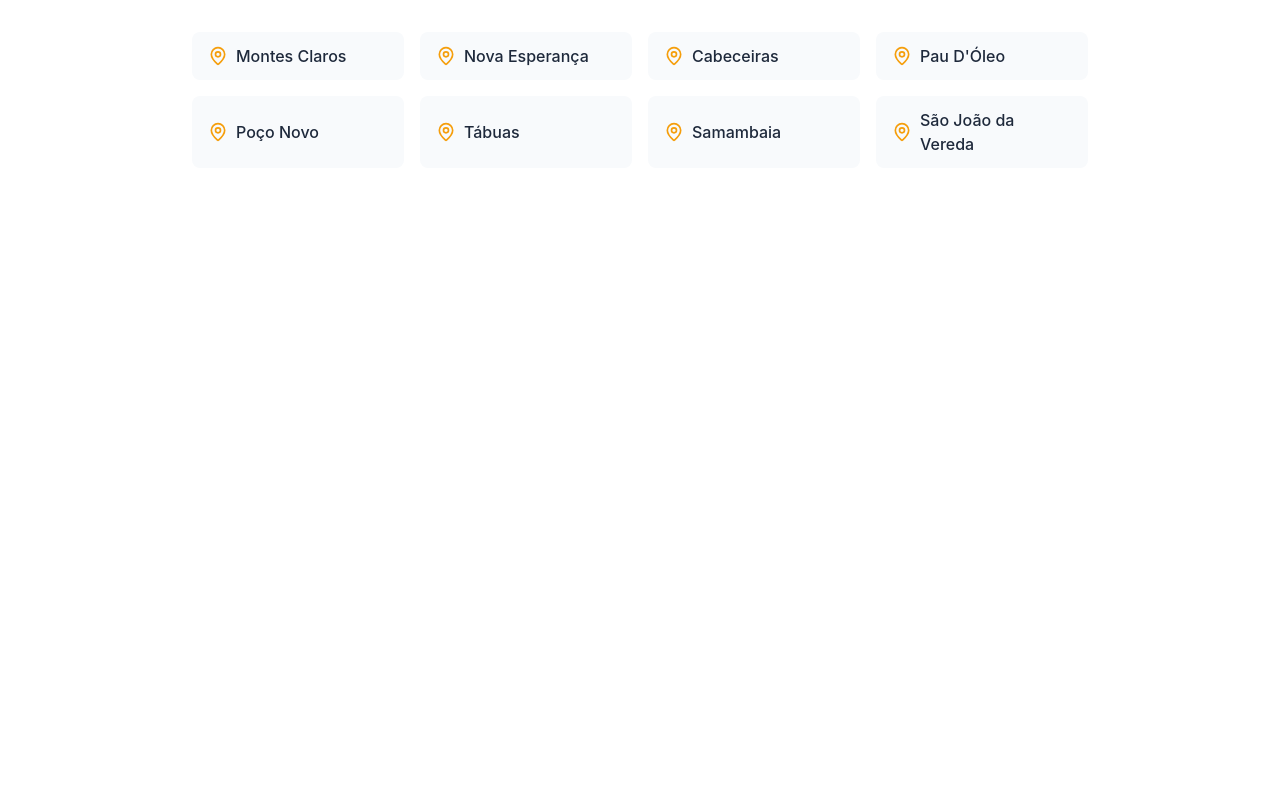
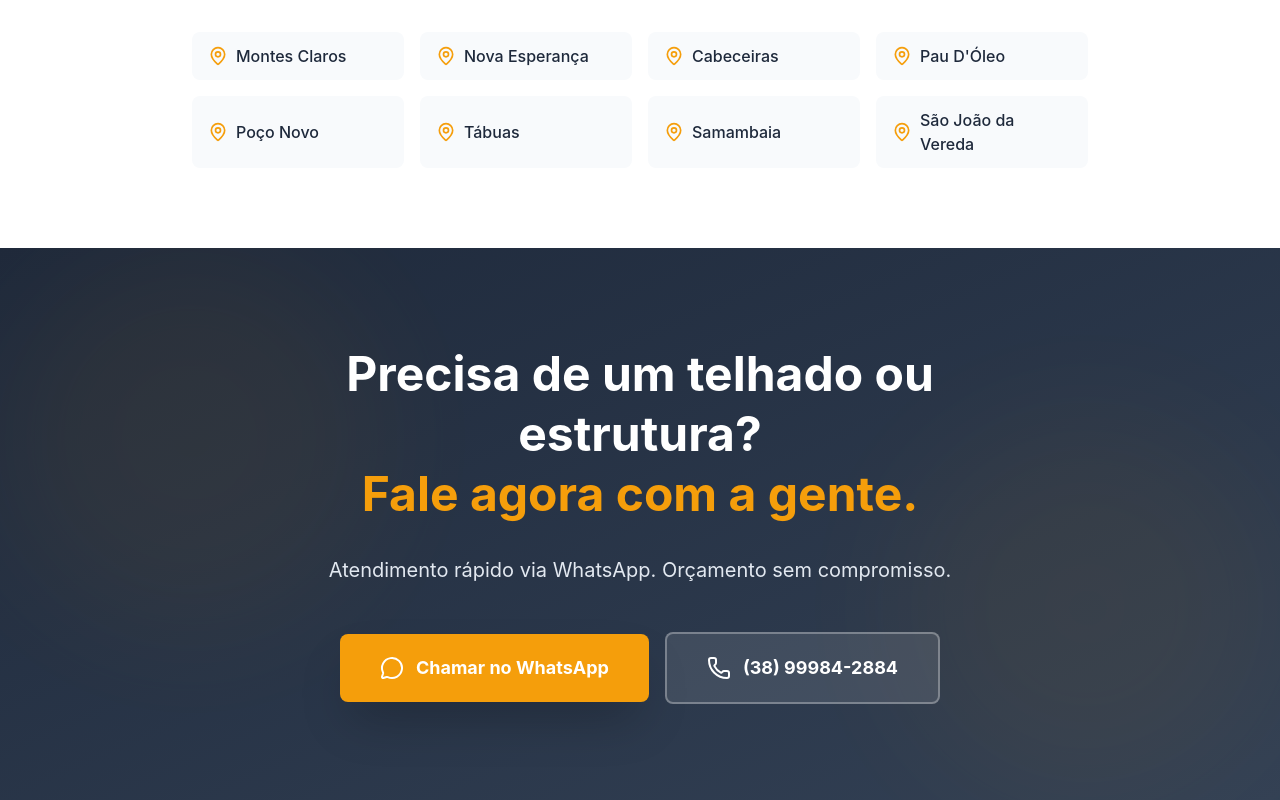
Before and after one commit to daniel-barbosaa/edmilson-carpintaria-lp, a React (Vite) app: page / in a window 1280 px wide. Shown: the part 4780-5580 px from the top of the page. Before the commit the page ends 5028 px from the top, so only its background shows below. Built offline with nearby package versions, Linux system fonts and the light colour scheme.

Commit message:
feat(final-cta): creates section of CTA

```diff
--- a/src/App.tsx
+++ b/src/App.tsx
@@ -1,5 +1,6 @@
 import { About } from './view/components/about';
 import { Differentials } from './view/components/differentials';
+import { FinalCTA } from './view/components/final-cta';
 import { Location } from './view/components/location';
 import { NewHero } from './view/components/new-hero';
 import { NewServices } from './view/components/new-services';
@@ -18,6 +19,7 @@ function App() {
       <Testimonials />
       <About />
       <Location />
+      <FinalCTA />
     </div>
   );
 }
--- /dev/null
+++ b/src/view/components/final-cta.tsx
@@ -0,0 +1,70 @@
+import { MessageCircle, Phone } from 'lucide-react';
+import { motion, useInView } from 'motion/react';
+import { useRef } from 'react';
+
+export function FinalCTA() {
+  const ref = useRef(null);
+  const isInView = useInView(ref, { once: true, margin: '-100px' });
+
+  const handleWhatsAppClick = () => {
+    window.open(
+      'https://wa.me/5538999842884?text=Olá, vi seu site e gostaria de um orçamento',
+      '_blank',
+    );
+  };
+
+  return (
+    <section
+      ref={ref}
+      className="py-24 bg-linear-to-br from-foreground to-subtle relative overflow-hidden"
+      id="contato"
+    >
+      <div className="absolute inset-0 opacity-5">
+        <div className="absolute top-0 left-0 w-96 h-96 bg-primary rounded-full blur-3xl"></div>
+        <div className="absolute bottom-0 right-0 w-96 h-96 bg-primary rounded-full blur-3xl"></div>
+      </div>
+
+      <div className="max-w-4xl mx-auto px-6 sm:px-8 lg:px-12 text-center relative z-10">
+        <motion.div
+          className="space-y-8"
+          initial={{ opacity: 0, y: 20 }}
+          animate={isInView ? { opacity: 1, y: 0 } : { opacity: 0, y: 20 }}
+          transition={{ duration: 0.4, ease: 'easeOut' }}
+        >
+          <h2 className="text-4xl sm:text-5xl font-bold text-white leading-tight">
+            Precisa de um telhado ou estrutura?
+            <br />
+            <span className="text-primary">Fale agora com a gente.</span>
+          </h2>
+
+          <p className="text-xl text-slate-200">
+            Atendimento rápido via WhatsApp. Orçamento sem compromisso.
+          </p>
+
+          <motion.div
+            className="flex flex-col sm:flex-row gap-4 justify-center items-center pt-4"
+            initial={{ opacity: 0, y: 10 }}
+            animate={isInView ? { opacity: 1, y: 0 } : { opacity: 0, y: 10 }}
+            transition={{ duration: 0.4, delay: 0.1, ease: 'easeOut' }}
+          >
+            <button
+              onClick={handleWhatsAppClick}
+              className="flex items-center gap-3 bg-primary hover:bg-[#D97706] text-white px-10 py-5 rounded-lg text-lg font-bold transition-all duration-300 shadow-2xl hover:shadow-primary/50 hover:scale-105 w-full sm:w-auto"
+            >
+              <MessageCircle className="w-6 h-6" />
+              Chamar no WhatsApp
+            </button>
+
+            <a
+              href="tel:+5538999842884"
+              className="flex items-center gap-3 bg-white/10 hover:bg-white/20 text-white px-10 py-5 rounded-lg text-lg font-bold transition-all duration-300 border-2 border-white/30 hover:scale-105 w-full sm:w-auto"
+            >
+              <Phone className="w-6 h-6" />
+              (38) 99984-2884
+            </a>
+          </motion.div>
+        </motion.div>
+      </div>
+    </section>
+  );
+}
```
